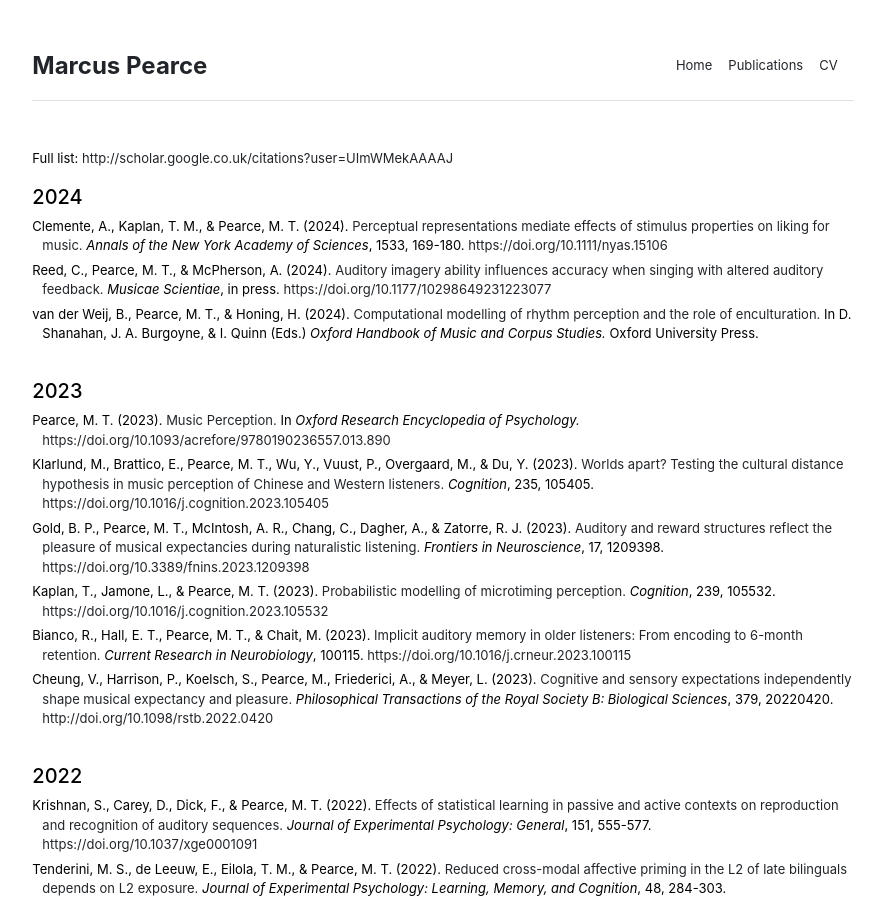
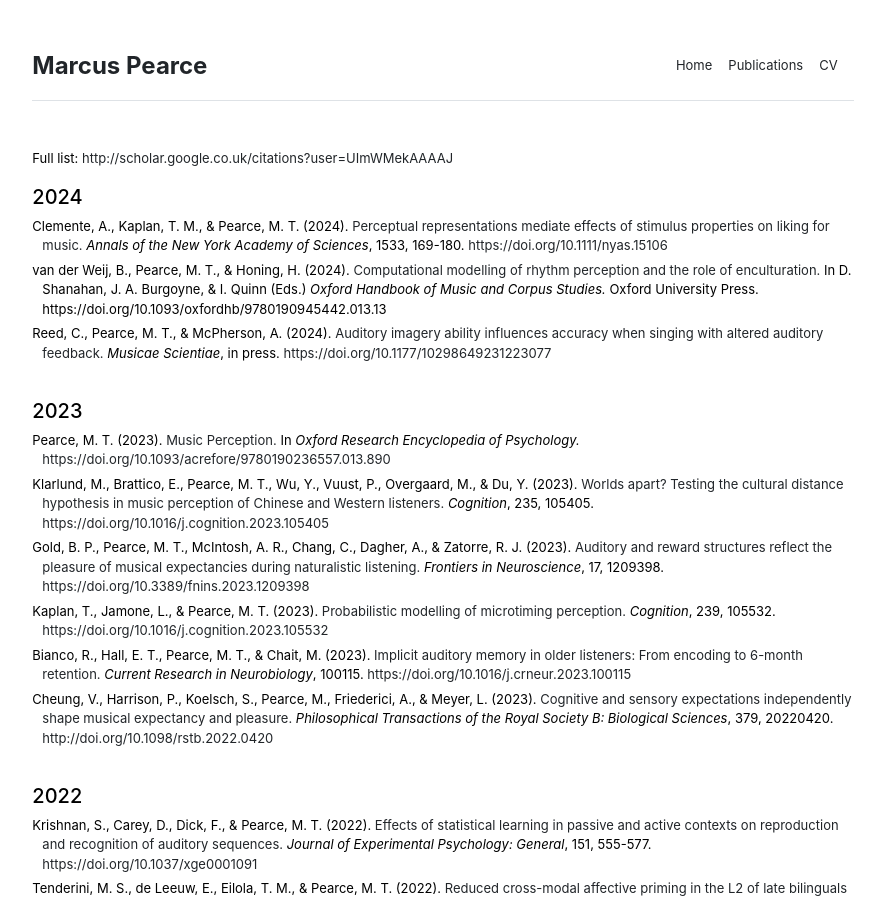
Before and after one commit to mtpearce/mtpearce.github.io, a Jekyll site: the page built from publications.md, in a window 1280 px wide and 900 px high. Shown: the whole window, without its empty margins (197-1080 px from the left). Built offline with Jekyll 4.4.1, drawn with Linux system fonts in a browser that asks for light colours; some of the changed lines change nothing that is shown.

Commit message:
Update publications

```diff
--- a/publications.md
+++ b/publications.md
@@ -11,9 +11,9 @@ title: "Publications"
 
 <li>Clemente, A., Kaplan, T. M., & Pearce, M. T. (2024). <a href="assets/papers/ClementeEtAl2024.pdf">Perceptual representations mediate effects of stimulus properties on liking for music.</a> <i>Annals of the New York Academy of Sciences</i>, 1533, 169-180. <a href="https://doi.org/10.1111/nyas.15106">https://doi.org/10.1111/nyas.15106</a></li>
 
+<li>van der Weij, B., Pearce, M. T., & Honing, H. (2024). <a href="assets/papers/VanDerWeijEtAl2024.pdf">Computational modelling of rhythm perception and the role of enculturation.</a> In D. Shanahan, J. A. Burgoyne, & I. Quinn (Eds.) <i>Oxford Handbook of Music and Corpus Studies.</i> Oxford University Press. <a href="https://doi.org/10.1093/oxfordhb/9780190945442.013.13"></a>https://doi.org/10.1093/oxfordhb/9780190945442.013.13</li>
+
 <li>Reed, C., Pearce, M. T., & McPherson, A. (2024). <a href="assets/papers/ReedEtAl2024.pdf">Auditory imagery ability influences accuracy when singing with altered auditory feedback.</a> <i>Musicae Scientiae</i>, in press. <a href="https://doi.org/10.1177/10298649231223077">https://doi.org/10.1177/10298649231223077</a></li>
-
-<li>van der Weij, B., Pearce, M. T., & Honing, H. (2024). <a href="">Computational modelling of rhythm perception and the role of enculturation.</a> In D. Shanahan, J. A. Burgoyne, & I. Quinn (Eds.) <i>Oxford Handbook of Music and Corpus Studies.</i> Oxford University Press.</li>
 
 </ul>
 
```
Also changed, not shown: 2 other files.
